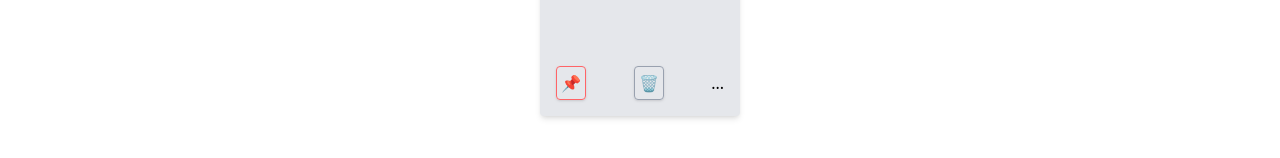
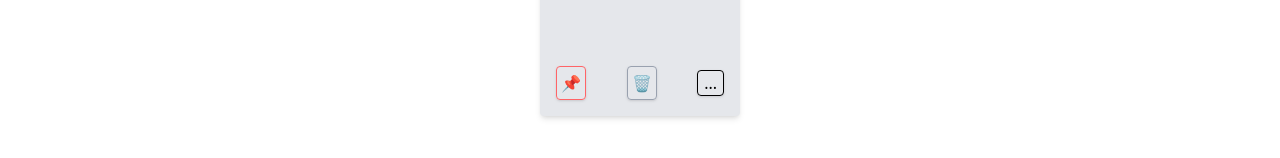
Before and after one commit to prs-dev/note-taker, a React (Vite) app: page / in a window 1280 px wide. Both pictures are taken after typing "Sample" into the empty fields and a click on the button "Add Note". Shown: the part 578-736 px from the top of the page. Built offline with nearby package versions, Linux system fonts and the light colour scheme.

Commit message:
search added

```diff
--- a/src/components/NotesCard.jsx
+++ b/src/components/NotesCard.jsx
@@ -25,7 +25,7 @@ const NotesCard = ({ note }) => {
           {/* actions: pin, delete and summarize */}
           <button className="p-1 border shadow-sm rounded-sm border-red-400 hover:bg-red-500" onClick={() => pinNote(note)}>&#128204;</button>
           <button className="p-1 border shadow-sm rounded-sm border-gray-400 hover:bg-gray-400" onClick={() => deleteNote(note)}>&#128465;</button>
-          <button>...</button>
+          <button className="px-1.5 py-0.8 border shadow-sm rounded-sm border-black hover:bg-black hover:text-white">...</button>
         </div>
       </div>
 
--- a/src/components/NotesList.jsx
+++ b/src/components/NotesList.jsx
@@ -3,10 +3,11 @@ import { useStore } from "../store/notesStore"
 
 const NotesList = () => {
   const notes = useStore(state => state.notes)
+  const searchTerm = useStore(state => state.searchTerm)
   console.log(notes)
   return (
     <div className="flex gap-10 items-center justify-center flex-wrap py-4">
-      {notes.map(item => <NotesCard note={item} />)}
+      {notes.filter(i => i.content.includes(searchTerm)).map(item => <NotesCard note={item} />)}
     </div>
   )
 }
--- a/src/components/SearchBar.jsx
+++ b/src/components/SearchBar.jsx
@@ -1,9 +1,17 @@
-import React from 'react'
+import { useStore } from "../store/notesStore"
+import { useState } from "react"
 
 const SearchBar = () => {
+  const search = useStore(state => state.search)
+  const searchTerm = useStore(state => state.searchTerm)
+  // const [searchText, setSearchText] = useState('')
+
+  console.log("test", search, searchTerm)
   return (
     <div className='py-2'>
-      <input className='w-full h-[50px] shadow-sm p-2' type="text" name="" id="" placeholder='&#128269;'/>
+      <input value={searchTerm} onChange={e => {
+        search(e.target.value)
+      }} className='w-full h-[50px] shadow-sm p-2' type="text" name="" id="" placeholder='&#128269;'/>
     </div>
   )
 }
--- a/src/store/notesStore.js
+++ b/src/store/notesStore.js
@@ -2,10 +2,12 @@ import {create} from 'zustand'
 
 export const useStore = create(set => ({
     notes: [],
+    searchTerm: '',
     addNotes: (note) => set(state => ({notes: [...state.notes, note]})),
     deleteNote: (note) => set(state => ({notes: state.notes.filter(item => item.id !== note.id)})),
     pinNote: (note) => set(state => ({notes: state.notes.map(item => item.id === note.id ? {
         ...note,
         pinned: true
-    }:item)}))
+    }:item)})),
+    search: term => set(state => ({searchTerm: term}))
 }))
```
